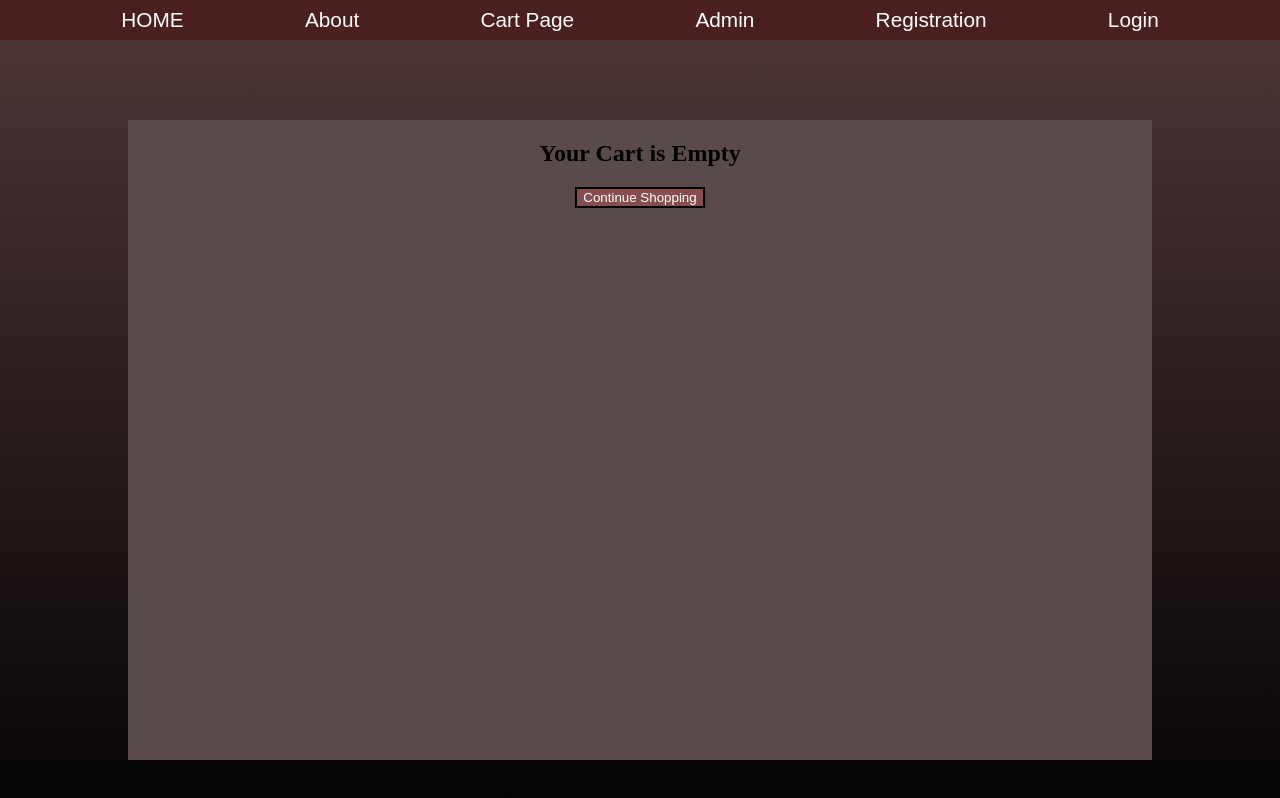
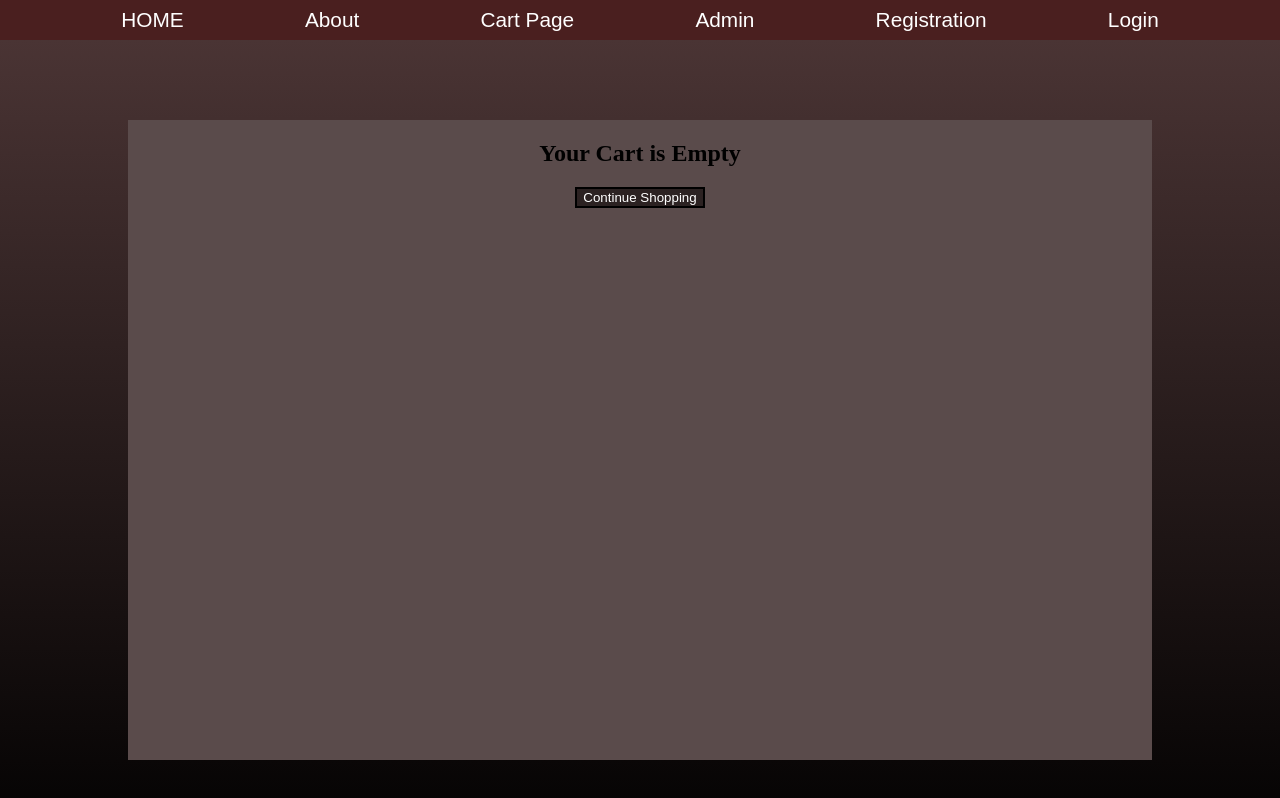
Before and after one commit to asarogers/esdir-export, a React (Create React App) app: page /cartpage in a window 1280 px wide. Shown: the top 798 px of the page. Built offline with nearby package versions, Linux system fonts and the light colour scheme.

Commit message:
css update

```diff
--- a/src/index.css
+++ b/src/index.css
@@ -62,7 +62,7 @@ button{
 }
 
 .continue-shopping-button{
-  background-color: rgb(134, 78, 78);
+  background-color: rgb(44, 34, 34);
   border: 2px solid black;
   color: white;
 }
```
